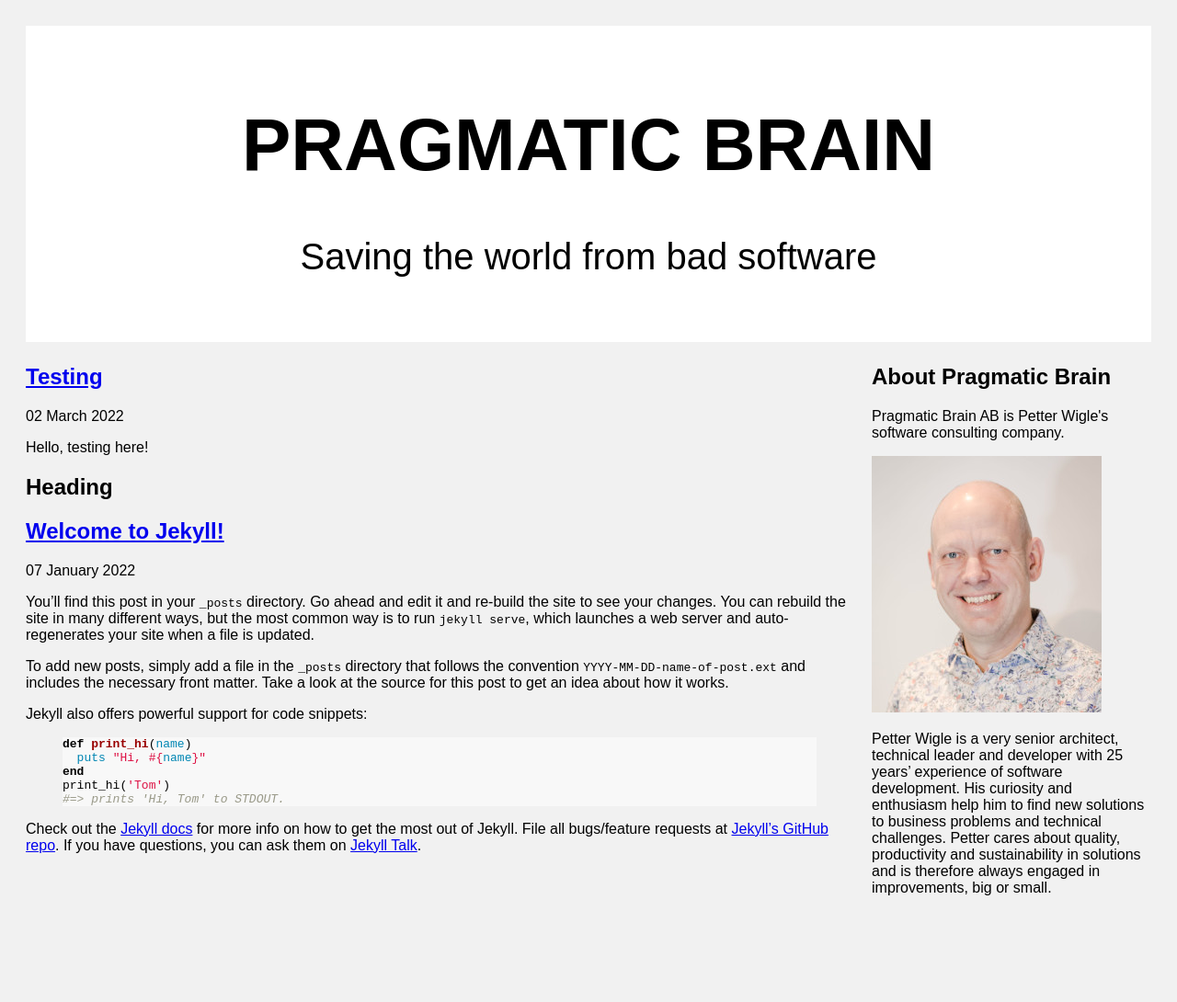
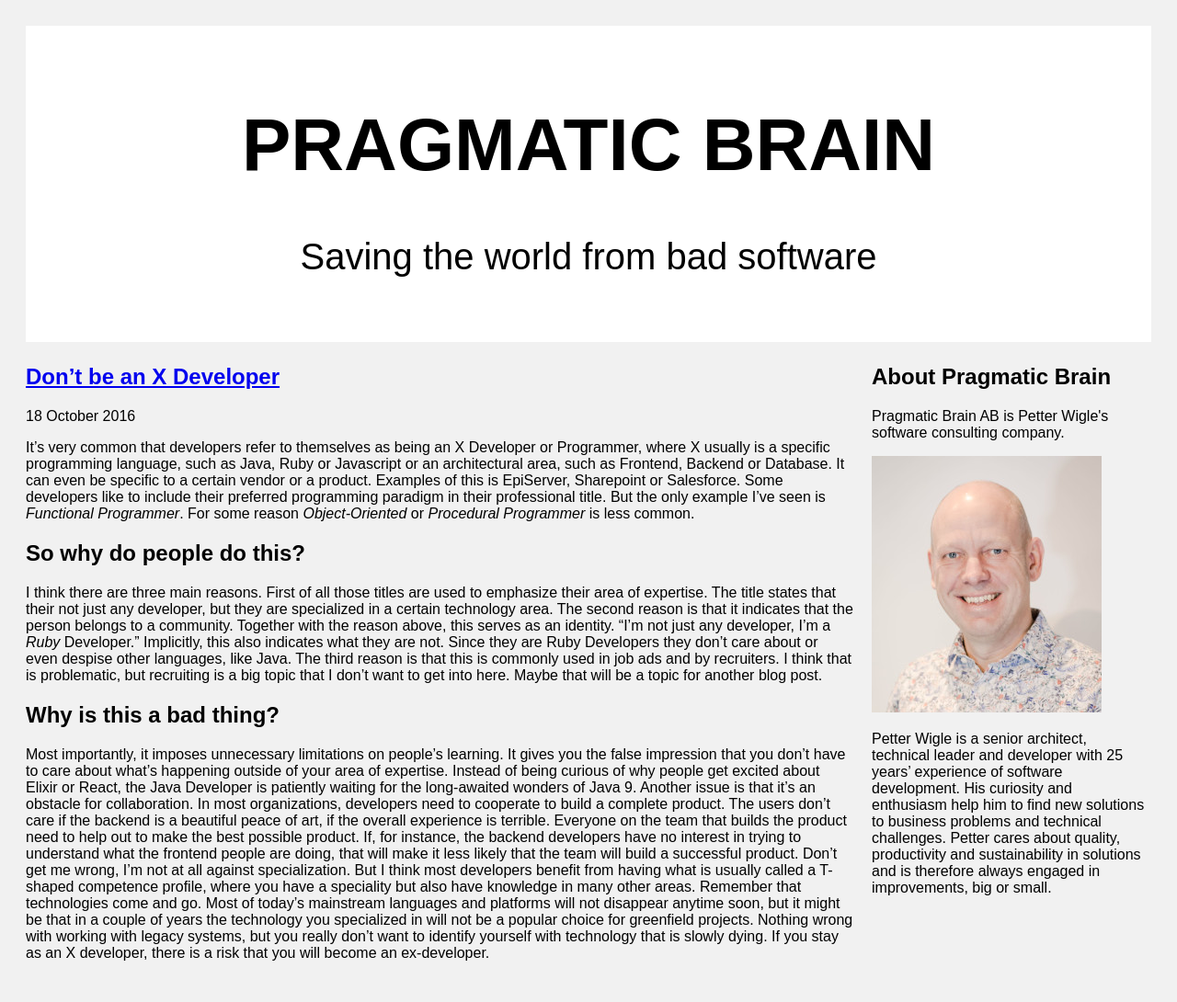
Before and after one commit to pragmaticbrain/pragmaticbrain.github.io, a Jekyll site: the page built from docs/index.md, in a window 1280 px wide. Shown: the whole page at 92% size. Built offline with Jekyll 4.4.1, drawn with Linux system fonts in a browser that asks for light colours; before the commit the page ends 1023 px from its top, so only the background shows below that.

Commit message:
First real post

```diff
--- a/docs/_layouts/default.html
+++ b/docs/_layouts/default.html
@@ -22,7 +22,7 @@
         <img src="/assets/img/petter-portrait-small.jpg"/>
       </div>
       <p>
-        Petter Wigle is a very senior architect, technical leader and developer with 25 years’ experience of software development.
+        Petter Wigle is a senior architect, technical leader and developer with 25 years’ experience of software development.
 His curiosity and enthusiasm help him to find new solutions to business problems and technical challenges.
 Petter cares about quality, productivity and sustainability in solutions and is therefore always engaged in improvements, big or small.
       </p>
--- /dev/null
+++ b/docs/_posts/2016-10-18-dont-be-an-x-developer.markdown
@@ -0,0 +1,21 @@
+---
+layout: post
+title:  "Don’t be an X Developer"
+date:   2016-10-18
+---
+
+It’s very common that developers refer to themselves as being an X Developer or Programmer, where X usually is a specific programming language, such as Java, Ruby or Javascript or an architectural area, such as Frontend, Backend or Database. It can even be specific to a certain vendor or a product. Examples of this is EpiServer, Sharepoint or Salesforce. Some developers like to include their preferred programming paradigm in their professional title. But the only example I’ve seen is _Functional Programmer_. For some reason _Object-Oriented_ or _Procedural Programmer_ is less common.
+
+## So why do people do this?
+
+I think there are three main reasons. First of all those titles are used to emphasize their area of expertise. The title states that their not just any developer, but they are specialized in a certain technology area.
+The second reason is that it indicates that the person belongs to a community. Together with the reason above, this serves as an identity. “I’m not just any developer, I’m a _Ruby_ Developer.” Implicitly, this also indicates what they are not. Since they are Ruby Developers they don’t care about or even despise other languages, like Java.
+The third reason is that this is commonly used in job ads and by recruiters. I think that is problematic, but recruiting is a big topic that I don’t want to get into here. Maybe that will be a topic for another blog post.
+
+## Why is this a bad thing?
+
+Most importantly, it imposes unnecessary limitations on people’s learning. It gives you the false impression that you don’t have to care about what’s happening outside of your area of expertise. Instead of being curious of why people get excited about Elixir or React, the Java Developer is patiently waiting for the long-awaited wonders of Java 9.
+Another issue is that it’s an obstacle for collaboration. In most organizations, developers need to cooperate to build a complete product. The users don’t care if the backend is a beautiful peace of art, if the overall experience is terrible. Everyone on the team that builds the product need to help out to make the best possible product. If, for instance, the backend developers have no interest in trying to understand what the frontend people are doing, that will make it less likely that the team will build a successful product.
+Don’t get me wrong, I’m not at all against specialization. But I think most developers benefit from having what is usually called a T-shaped competence profile, where you have a speciality but also have knowledge in many other areas.
+Remember that technologies come and go. Most of today’s mainstream languages and platforms will not disappear anytime soon, but it might be that in a couple of years the technology you specialized in will not be a popular choice for greenfield projects. Nothing wrong with working with legacy systems, but you really don’t want to identify yourself with technology that is slowly dying.
+If you stay as an X developer, there is a risk that you will become an ex-developer.
--- a/docs/_posts/2022-01-07-welcome-to-jekyll.markdown
+++ /dev/null
@@ -1,25 +0,0 @@
----
-layout: post
-title:  "Welcome to Jekyll!"
-date:   2022-01-07 18:14:54 +0100
-categories: jekyll update
----
-You’ll find this post in your `_posts` directory. Go ahead and edit it and re-build the site to see your changes. You can rebuild the site in many different ways, but the most common way is to run `jekyll serve`, which launches a web server and auto-regenerates your site when a file is updated.
-
-To add new posts, simply add a file in the `_posts` directory that follows the convention `YYYY-MM-DD-name-of-post.ext` and includes the necessary front matter. Take a look at the source for this post to get an idea about how it works.
-
-Jekyll also offers powerful support for code snippets:
-
-{% highlight ruby %}
-def print_hi(name)
-  puts "Hi, #{name}"
-end
-print_hi('Tom')
-#=> prints 'Hi, Tom' to STDOUT.
-{% endhighlight %}
-
-Check out the [Jekyll docs][jekyll-docs] for more info on how to get the most out of Jekyll. File all bugs/feature requests at [Jekyll’s GitHub repo][jekyll-gh]. If you have questions, you can ask them on [Jekyll Talk][jekyll-talk].
-
-[jekyll-docs]: https://jekyllrb.com/docs/home
-[jekyll-gh]:   https://github.com/jekyll/jekyll
-[jekyll-talk]: https://talk.jekyllrb.com/
--- a/docs/_posts/2022-03-02-test.markdown
+++ /dev/null
@@ -1,10 +0,0 @@
----
-layout: post
-title:  "Testing"
-date:   2022-03-02
-categories: agile
----
-
-Hello, testing here!
-
-## Heading
```
